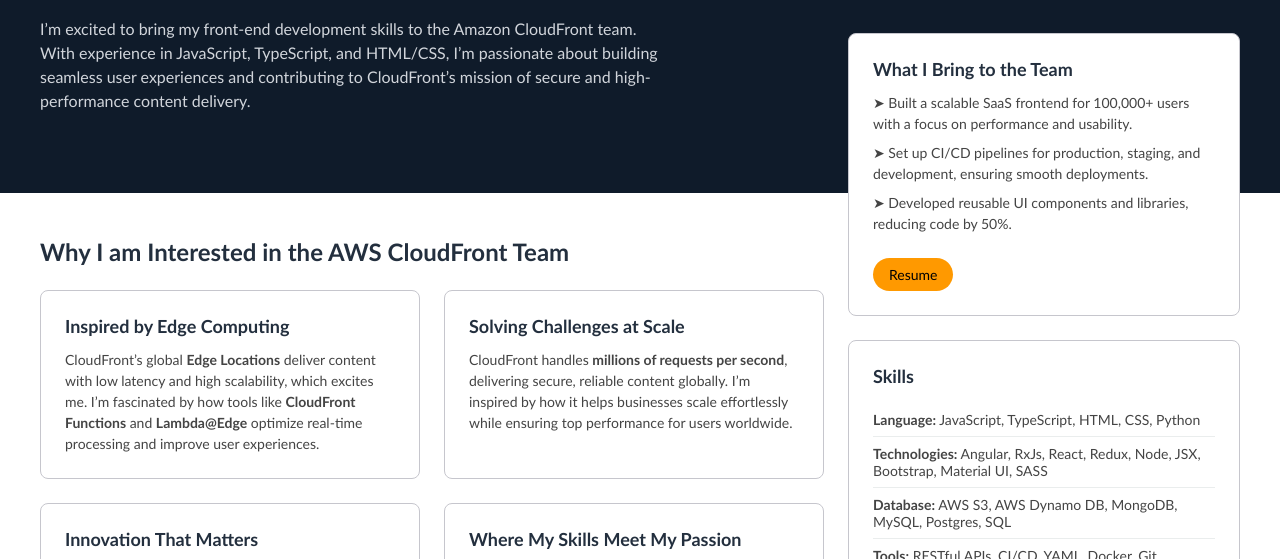
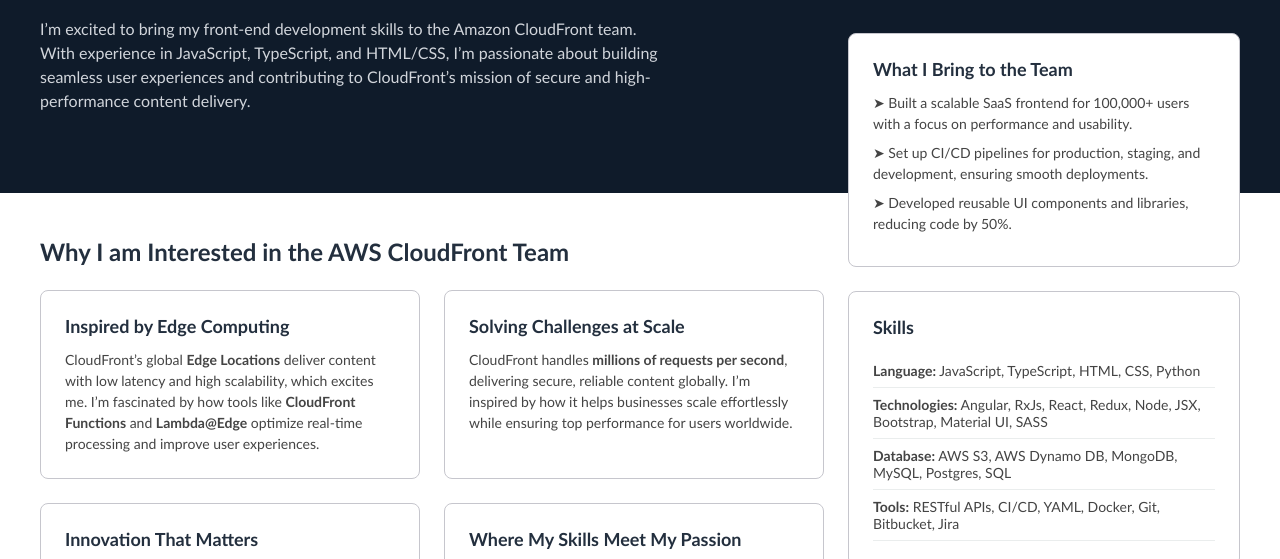
Before and after one commit to tapanshah13/tapanshah13.github.io, a plain HTML site: page aws-cloudfront/index.html in a window 1280 px wide. Shown: the part 207-766 px from the top of the page. Drawn offline with Linux system fonts and the light colour scheme.

Commit message:
Cloud Front

```diff
--- a/aws-cloudfront/index.html
+++ b/aws-cloudfront/index.html
@@ -121,7 +121,7 @@
                 <li>➤ Set up CI/CD pipelines for production, staging, and development, ensuring smooth deployments.</li>
                 <li>➤ Developed reusable UI components and libraries, reducing code by 50%.</li>
             </ul>
-              <a href="https://drive.google.com/file/d/1dL6IKVK7jHJeYxZX_0FgRIc1XDKq2vCf/view?usp=sharing" target="_blank" class="button">Resume</a>
+              <!-- <a href="https://drive.google.com/file/d/1dL6IKVK7jHJeYxZX_0FgRIc1XDKq2vCf/view?usp=sharing" target="_blank" class="button">Resume</a> -->
             </div>
 
             <div class="card">
```
